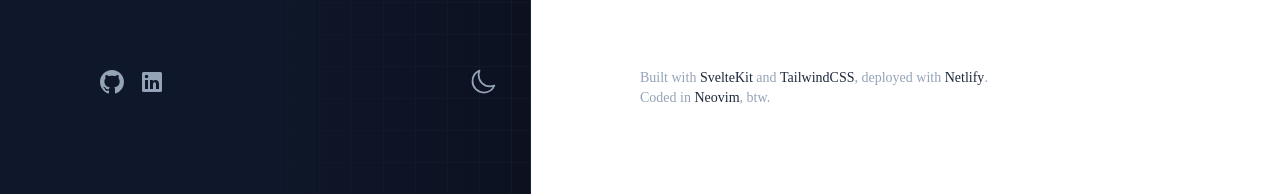
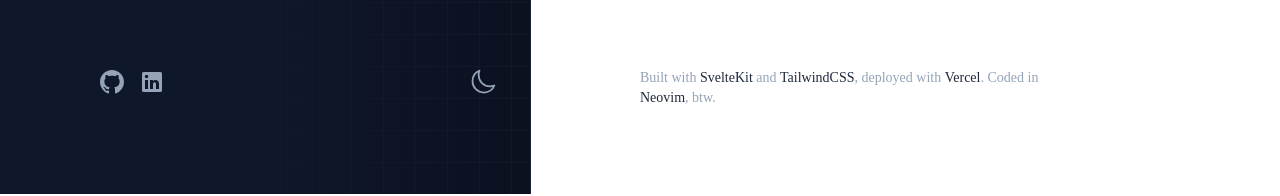
Before and after one commit to BrettIRL/personal, a SvelteKit app: page / in a window 1280 px wide. Shown: the part 606-802 px from the top of the page. Built offline with nearby package versions, Linux system fonts and the light colour scheme; a web font is replaced by a local one.

Commit message:
Change deployment to Vercel

```diff
--- a/src/routes/+page.svelte
+++ b/src/routes/+page.svelte
@@ -51,15 +51,13 @@
             target="_blank">TailwindCSS</a
           >, deployed with
           <a
-            href="https://netlify.com"
+            href="https://vercel.com"
             class="font-medium text-slate-800 dark:text-slate-300 hover:text-sky-400 focus-visible:text-slate-900 hover:dark:text-sky-300 focus-visible:dark:text-sky-300"
             target="_blank"
           >
-            Netlify</a
-          >.
-        </p>
-        <p>
-          Coded in <a
+            Vercel</a
+          >. Coded in
+          <a
             href="https://neovim.io"
             class="font-medium text-slate-800 dark:text-slate-300 hover:text-sky-400 focus-visible:text-slate-900 hover:dark:text-sky-300 focus-visible:dark:text-sky-300"
             target="_blank">Neovim</a
```
